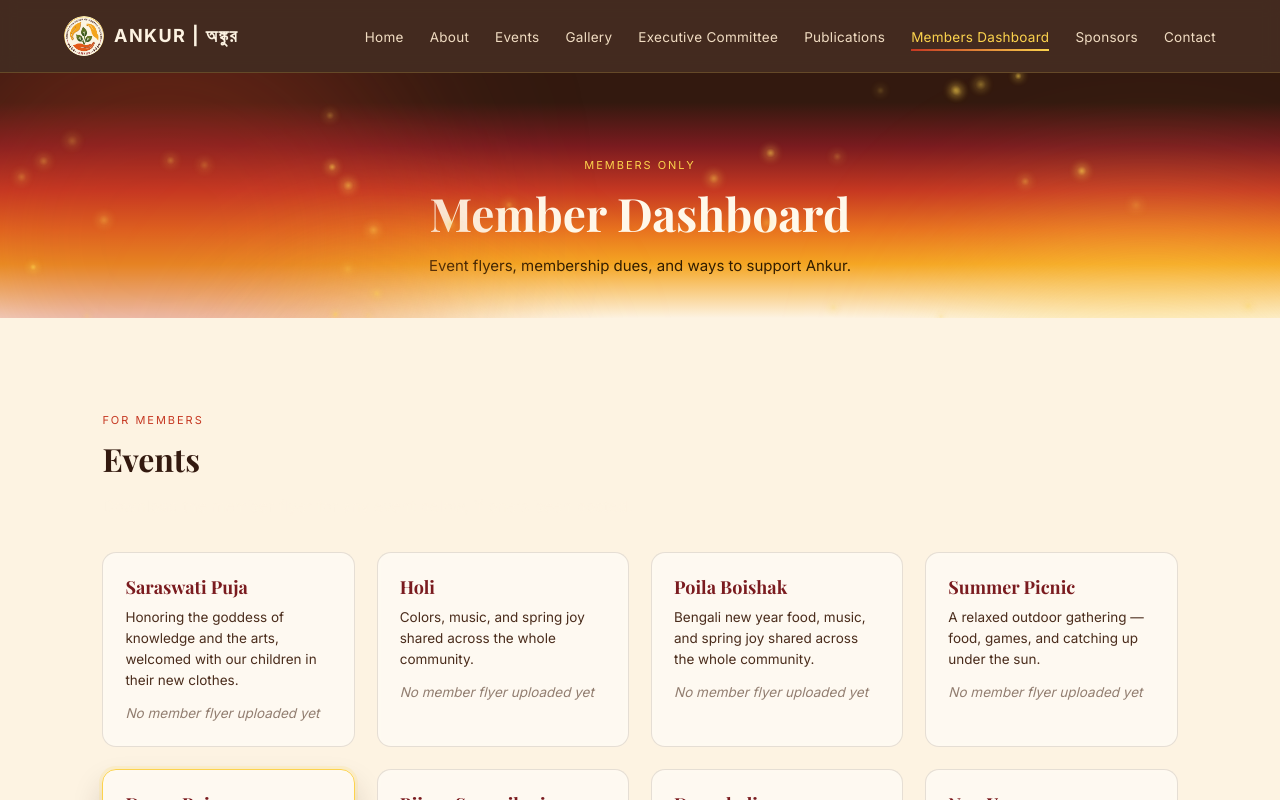
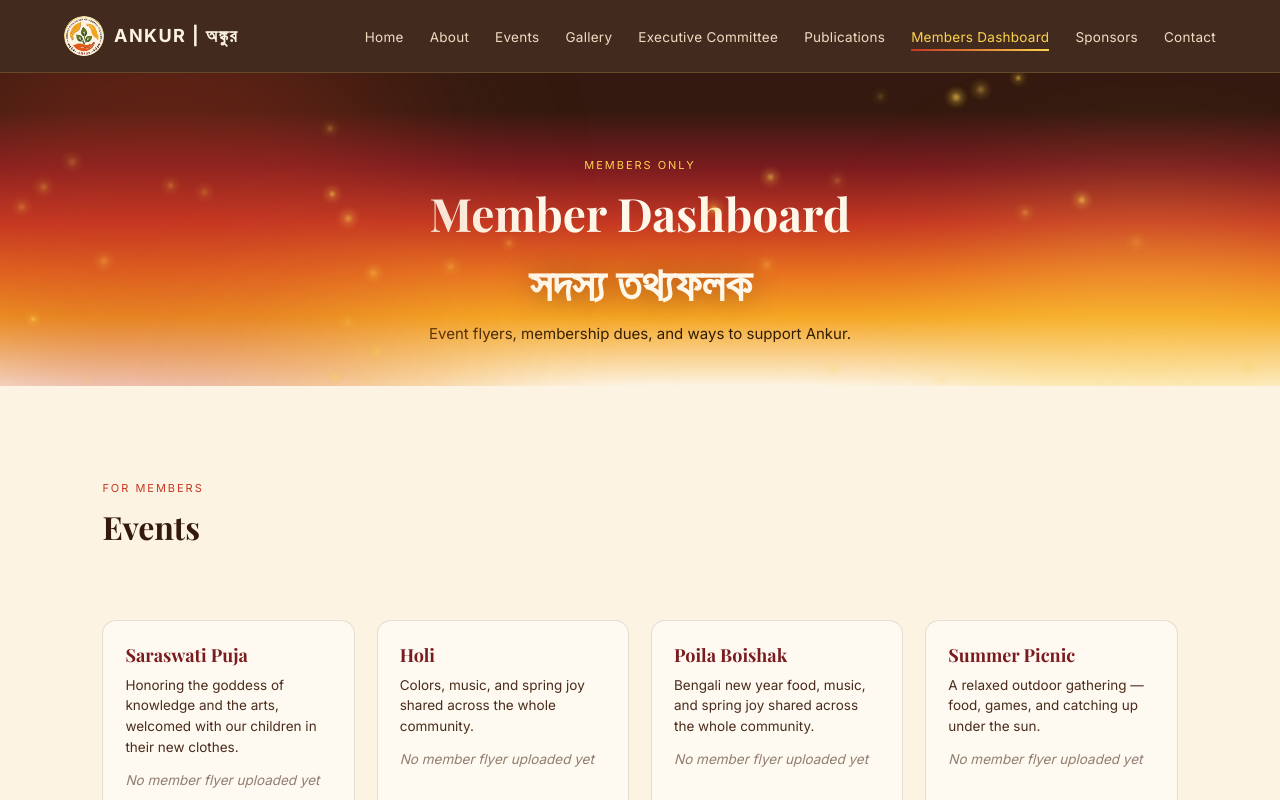
Before and after one commit to ankursc-cola/ankur-website, a React (Vite) app: page /members in a window 1280 px wide. Shown: the top 800 px of the page. Built offline with nearby package versions, Linux system fonts and the light colour scheme; no server answers; a web font is replaced by a local one.

Commit message:
Member Page bangla title added

```diff
--- a/src/pages/MemberDashboard.jsx
+++ b/src/pages/MemberDashboard.jsx
@@ -118,6 +118,7 @@ export default function MemberDashboard() {
         <RisingEmbers count={35} />
         <span className="kicker">Members Only</span>
         <h1>Member Dashboard</h1>
+         <h1 className="headline font-bangla">সদস্য তথ্যফলক</h1>
         <p>Event flyers, membership dues, and ways to support Ankur.</p>
       </header>
 
```
